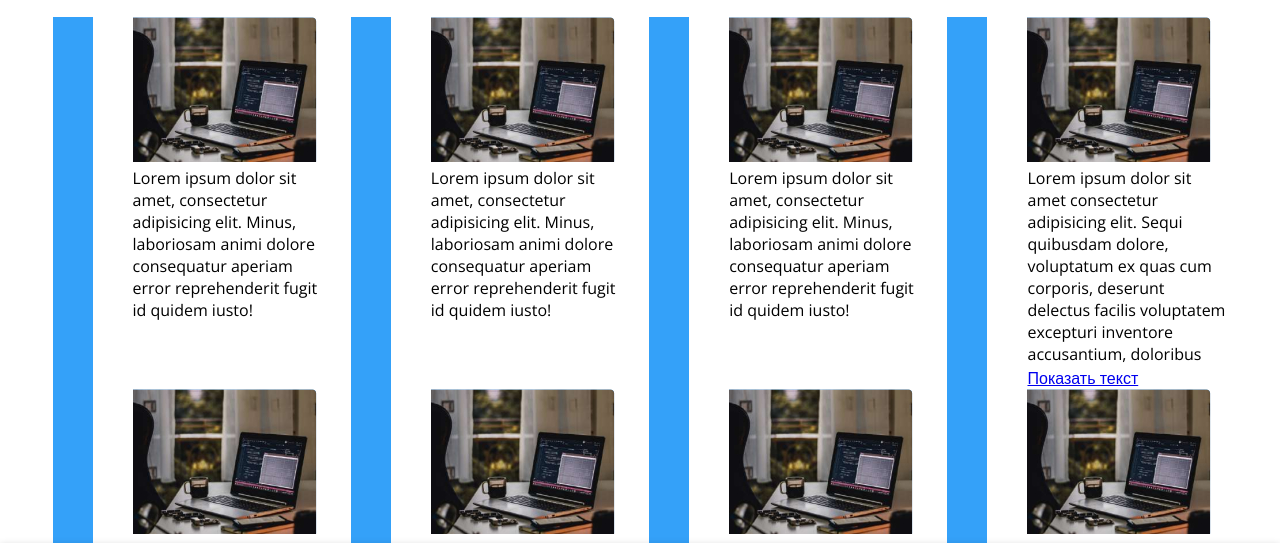
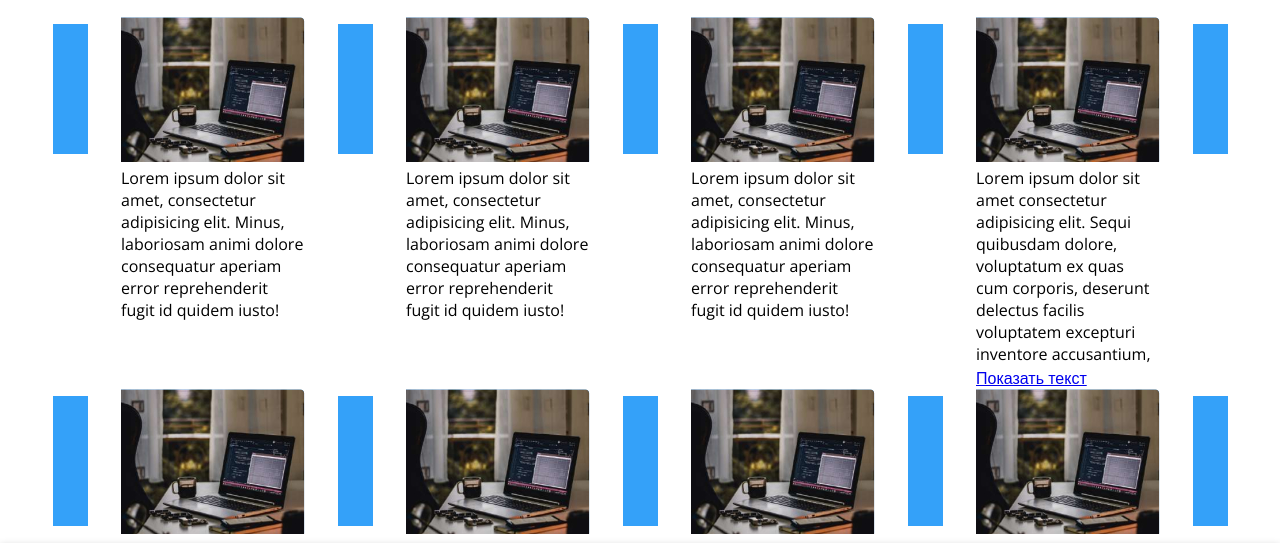
Before and after one commit to Ogrebalschick/ogsncCOPY, a plain HTML site: page index.html in a window 1280 px wide. Shown: the part 206-749 px from the top of the page. Drawn offline with nearby package versions, Linux system fonts and the light colour scheme.

Commit message:
добавил полосы между айтемами

```diff
--- a/index.html
+++ b/index.html
@@ -299,6 +299,7 @@
                             Вызов и интенсификация притока скважены <div id="list__number">(Результатов: 12214)</div>
                         </div>
                         <div class="list__items-items">
+                            <div class="border-lii"></div>
                             <div class="list-item">
                                 <div id="list-img">
                                     <img src="image/img1.jpg" alt="">
@@ -308,6 +309,7 @@
                                     iusto!
                                 </div>
                             </div>
+                            <div class="border-lii"></div>
                             <div class="list-item">
                                 <div id="list-img">
                                     <img src="image/img1.jpg" alt="">
@@ -317,6 +319,7 @@
                                     iusto!
                                 </div>
                             </div>
+                            <div class="border-lii"></div>
                             <div class="list-item">
                                 <div id="list-img">
                                     <img src="image/img1.jpg" alt="">
@@ -326,6 +329,7 @@
                                     iusto!
                                 </div>
                             </div>
+                            <div class="border-lii"></div>
                             <div class="list-item">
                                 <div id="list-img">
                                     <img src="image/img1.jpg" alt="">
@@ -338,8 +342,10 @@
                                 </div>
                                 <a id="var-link" href="javascript:displ('var')">Показать текст</a>
                             </div>
+                            <div class="border-lii"></div>
                         </div>
                         <div class="list__items-items">
+                            <div class="border-lii"></div>
                             <div class="list-item">
                                 <div id="list-img">
                                     <img src="image/img1.jpg" alt="">
@@ -349,6 +355,7 @@
                                     iusto!
                                 </div>
                             </div>
+                            <div class="border-lii"></div>
                             <div class="list-item">
                                 <div id="list-img">
                                     <img src="image/img1.jpg" alt="">
@@ -361,6 +368,7 @@
                                 </div>
                                 <a id="var-link3" href="javascript:displ('var3')">Показать текст</a>
                             </div>
+                            <div class="border-lii"></div>
                             <div class="list-item">
                                 <div id="list-img">
                                     <img src="image/img1.jpg" alt="">
@@ -370,6 +378,7 @@
                                     iusto!
                                 </div>
                             </div>
+                            <div class="border-lii"></div>
                             <div class="list-item">
                                 <div id="list-img">
                                     <img src="image/img1.jpg" alt="">
@@ -382,6 +391,7 @@
                                 </div>
                                 <a id="var-link2" href="javascript:displ('var2')">Показать текст</a>
                             </div>
+                            <div class="border-lii"></div>
                         </div>
                     </div>
                 </div>
--- a/style/style.css
+++ b/style/style.css
@@ -291,7 +291,7 @@ body{
     padding-bottom: 20px;
 }
 .text-box {
-    height: 63%;
+    height: 64%;
     width: 100%;
     float: left;
 }
@@ -301,9 +301,7 @@ body{
     height: 200px;
 }
 .list-item{
-    width: 200px;
-    border-left: 40px solid #34A1F9;
-    padding-left: 40px;
+    width: 183px;
 }
 .list__items-items{
     display: flex;
@@ -331,3 +329,10 @@ body{
     max-width: 1261px;
     margin: 0 auto;
 }
+.border-lii{
+    width: 35px;
+    height: 130px;
+    background: #34A1F9;
+    position: relative;
+    top: 7px;
+}
```
